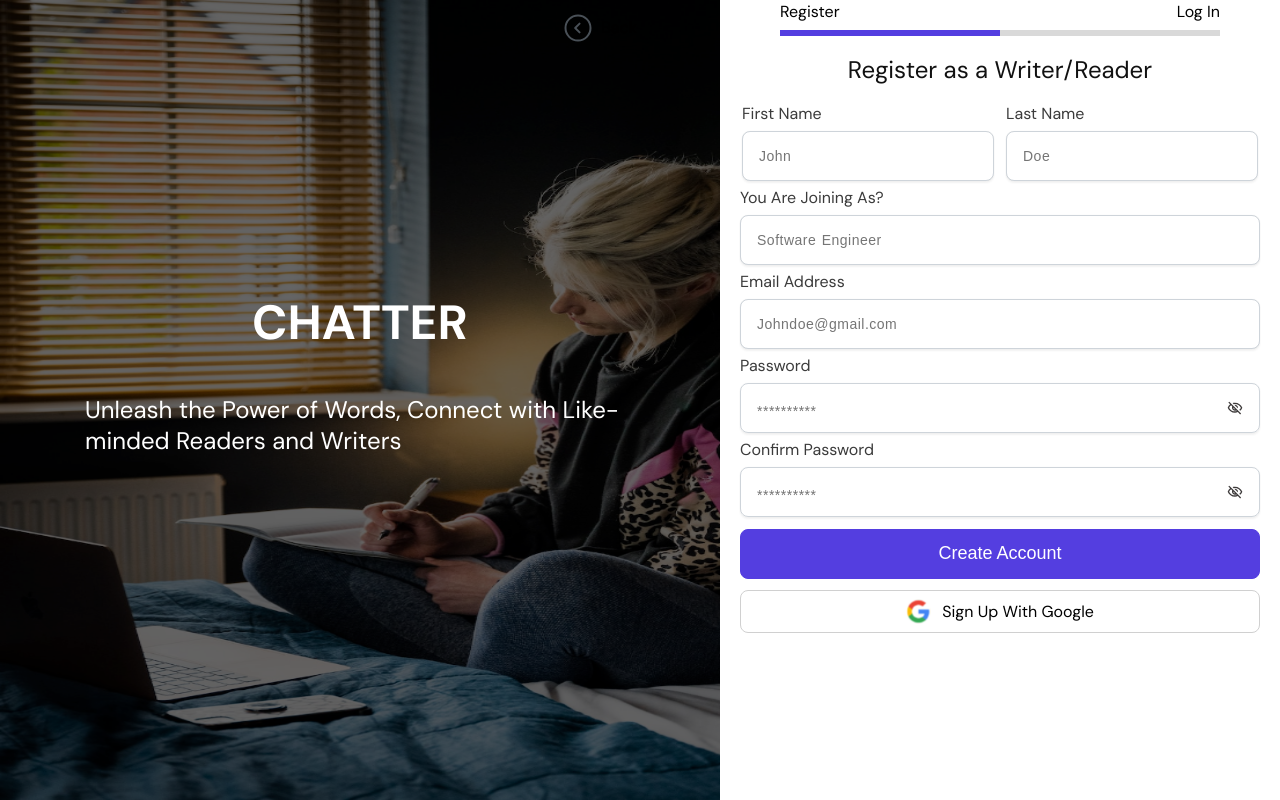
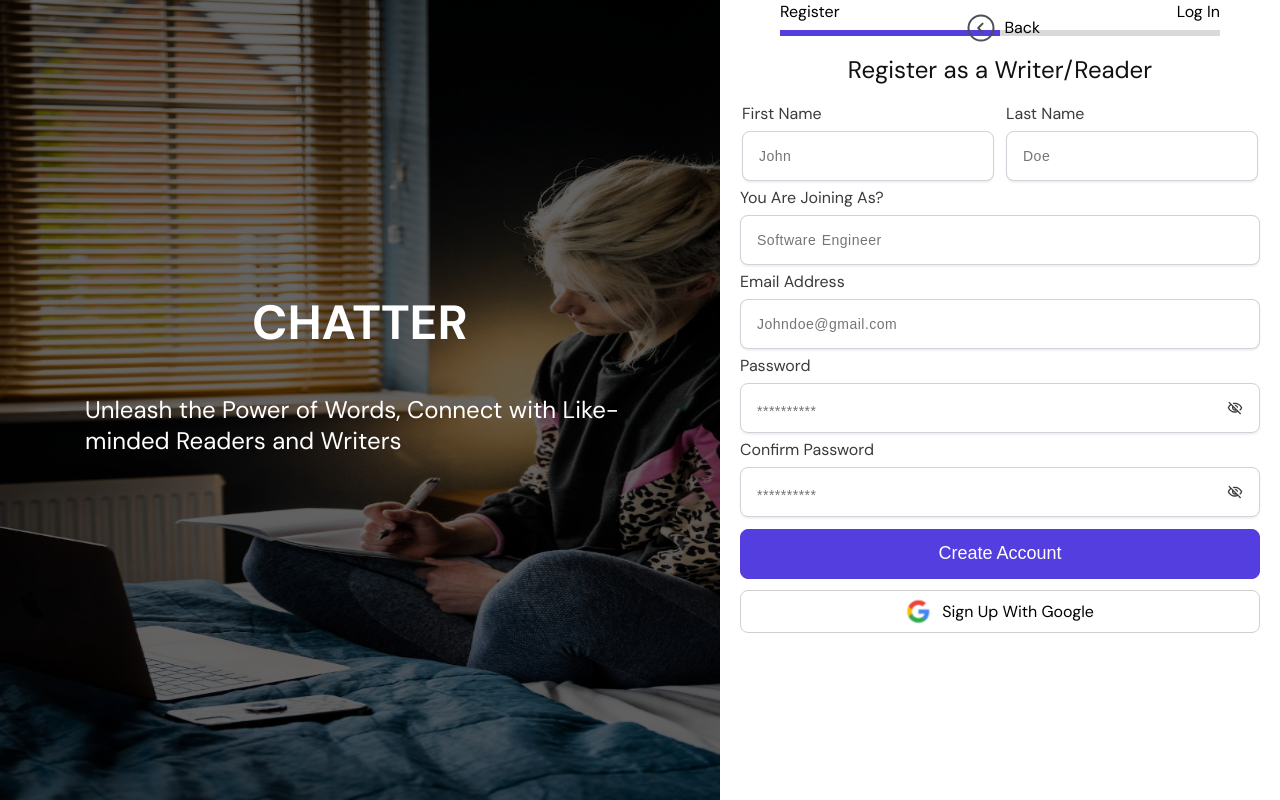
Before and after one commit to okhuaroboosayuki/chatter, a React (Create React App) app: page /signup in a window 1280 px wide. Built offline with nearby package versions, Linux system fonts and the light colour scheme; no server answers.

Commit message:
edited back icon placement

```diff
--- a/src/pages/SignIn.tsx
+++ b/src/pages/SignIn.tsx
@@ -41,19 +41,19 @@ export const SignIn = () => {
             <div className="left_content">
               <h2>chatter</h2>
               <p>
-                  Unleash the Power of Words, Connect with Like-minded Readers
-                  and Writers
+                Unleash the Power of Words, Connect with Like-minded Readers and
+                Writers
               </p>
             </div>
           </div>
         </div>
 
         <div className="right">
+          <div className="right_container">
             <div className="back_icon">
               <BackIcon className="icon" onClick={() => navigate("/")} />
               <span>Back</span>
             </div>
-            <div className="right_container">
             <div className="links">
               <SignInHeader to={"/signup"} className="link_one">
                 Register
```
Lines whose indentation alone changed are shown as unchanged.
